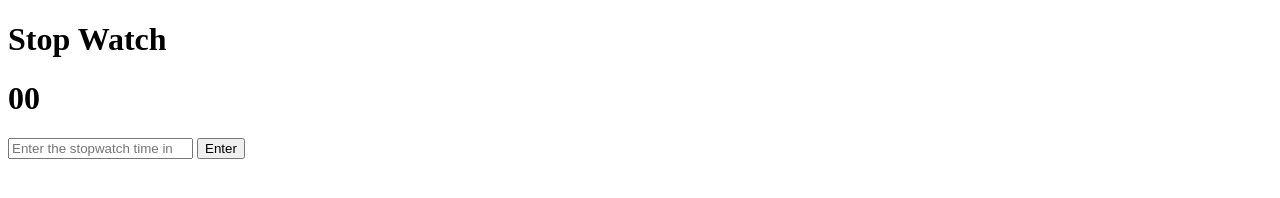
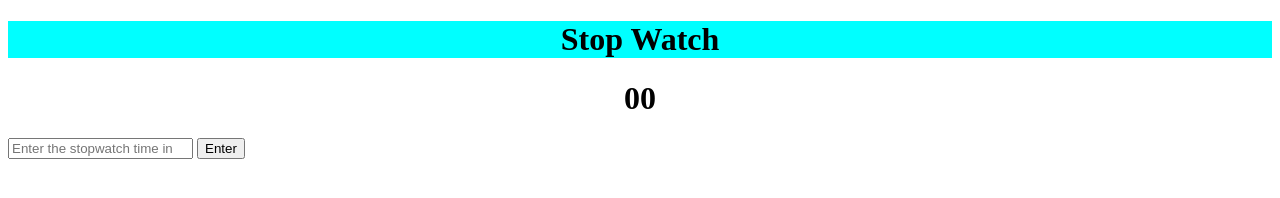
Before and after one commit to visheshgupta0404/JavaScript, a plain HTML site: page StopWatch/index.html in a window 1280 px wide. Drawn offline with Linux system fonts and the light colour scheme.

Commit message:
Adding colors

```diff
--- a/StopWatch/index.html
+++ b/StopWatch/index.html
@@ -8,10 +8,10 @@
 </head>
 <body>
    <div>
-        <h1>Stop Watch</h1>
-       <h1 id="stopWatch">00</h1>
-       <input type="text" placeholder="Enter the stopwatch time in" id="userTime"/>
-       <button id="timerButton">Enter</button>
+        <h1 style="background-color: aqua; text-align: center;" >Stop Watch</h1>
+       <h1 id="stopWatch" style="text-align: center;">00</h1>
+       <input type="text" placeholder="Enter the stopwatch time in" id="userTime" />
+       <button  id="timerButton" style="text-align: center;">Enter</button>
    </div>
 </body>
 </html>
```
